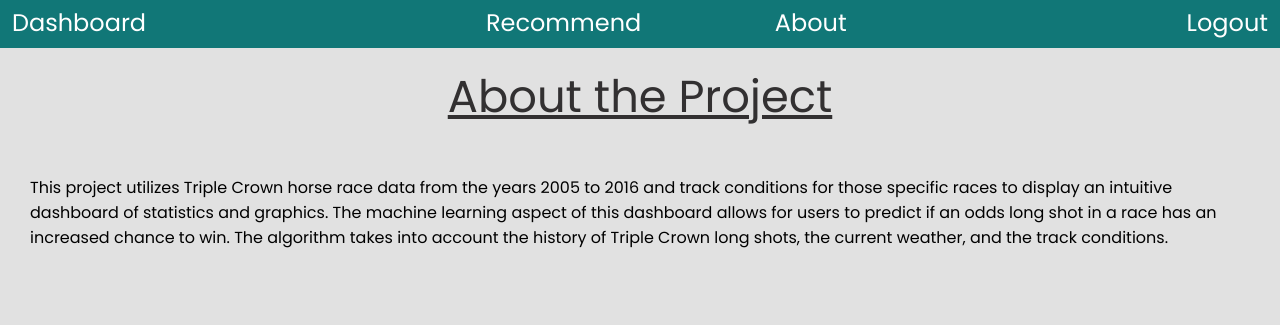
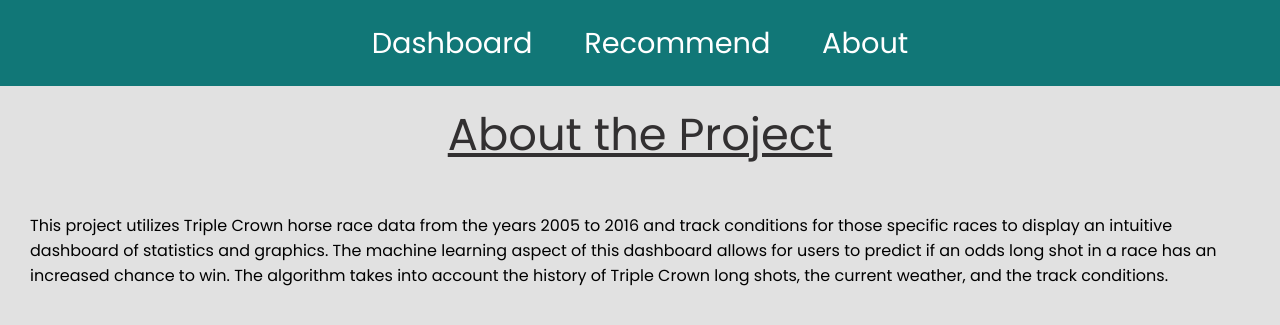
Before and after one commit to carina28/HorseRaceML, a Flask app: page /about in a window 1280 px wide. Shown: the top 325 px of the page. Run offline with Flask 2, Linux system fonts and the light colour scheme.

Commit message:
edited nav layout

```diff
--- a/horserace/routes.py
+++ b/horserace/routes.py
@@ -21,7 +21,7 @@ def login():
         password = request.form['password']
         db_user = User.query.filter_by(username=username).first()
 
-        if db_user != None:
+        if db_user is not None:
             db_username = db_user.username
             db_password = db_user.password
 
@@ -46,3 +46,7 @@ def recommend_view():
 @app.route("/about")
 def about_view():
     return render_template("informational/about.html")
+
+# @app.route("/logout")
+# def logout():
+#     return render_template("informational/login.html")
--- a/horserace/static/style.css
+++ b/horserace/static/styles/style.css
@@ -61,13 +61,13 @@ body {
 }
 
 nav {
-    font-size: 1.5em;
+    font-size: 1.8em;
     display: flex;
-    justify-content: space-between;
+    justify-content: center;
     background-color: #117777;
     height: 40px;
-    align-items: flex-end;
-    padding: 0 12px 8px 12px;
+    align-items: center;
+    padding: 0.8em 0;
 }
 
 .dashboard {
--- a/horserace/templates/base.html
+++ b/horserace/templates/base.html
@@ -3,7 +3,7 @@
 <head>
     <meta charset="UTF-8">
     <title>{% block title %}{% endblock %}</title>
-    <link rel="stylesheet" type="text/css" href="{{ url_for('static', filename='style.css') }}">
+    <link rel="stylesheet" type="text/css" href="{{ url_for('static', filename='styles/style.css') }}">
     <meta name="viewport" content="width=device-width, initial-scale=1.0">
     <link rel="preconnect" href="https://fonts.gstatic.com">
     <link href="https://fonts.googleapis.com/css2?family=Poppins:wght@200;300;400;500;600;700;800;900&display=swap" rel="stylesheet">
@@ -11,8 +11,10 @@
 
 <body>
     <nav>
-        <a href="{{ url_for('dashboard') }}">Dashboard</a>
         <ul>
+            <li>
+                <a href="{{ url_for('dashboard') }}">Dashboard</a>
+            </li>
             <li>
                 <a href="{{ url_for('recommend_view') }}">Recommend</a>
             </li>
@@ -20,7 +22,6 @@
                 <a href="{{ url_for('about_view') }}">About</a>
             </li>
         </ul>
-        <a href="#Logout">Logout</a>
     </nav>
     {% block content %}
     {% endblock %}
```
